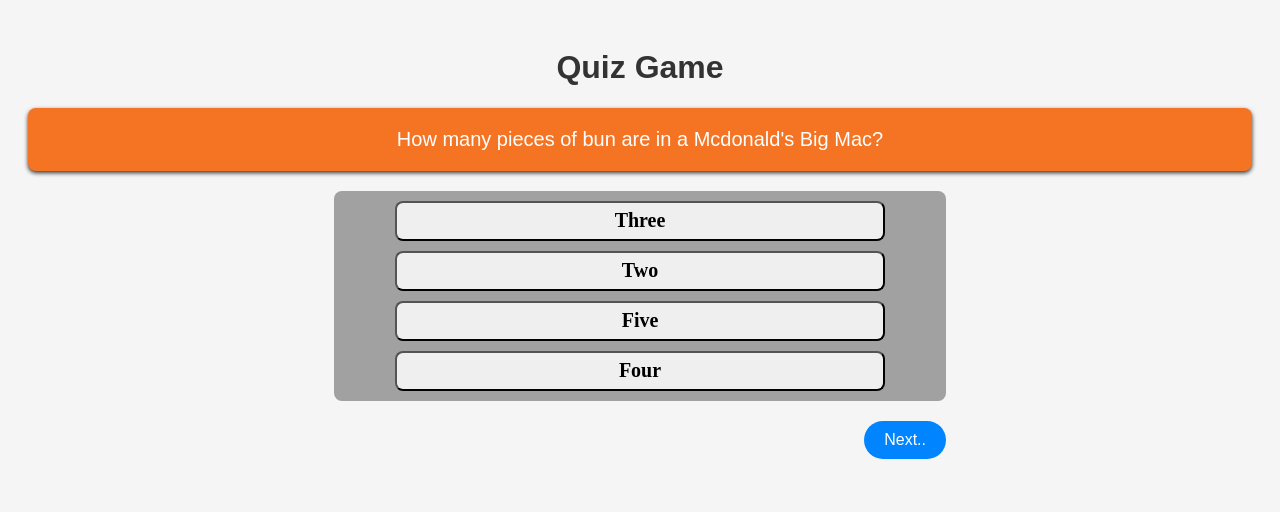
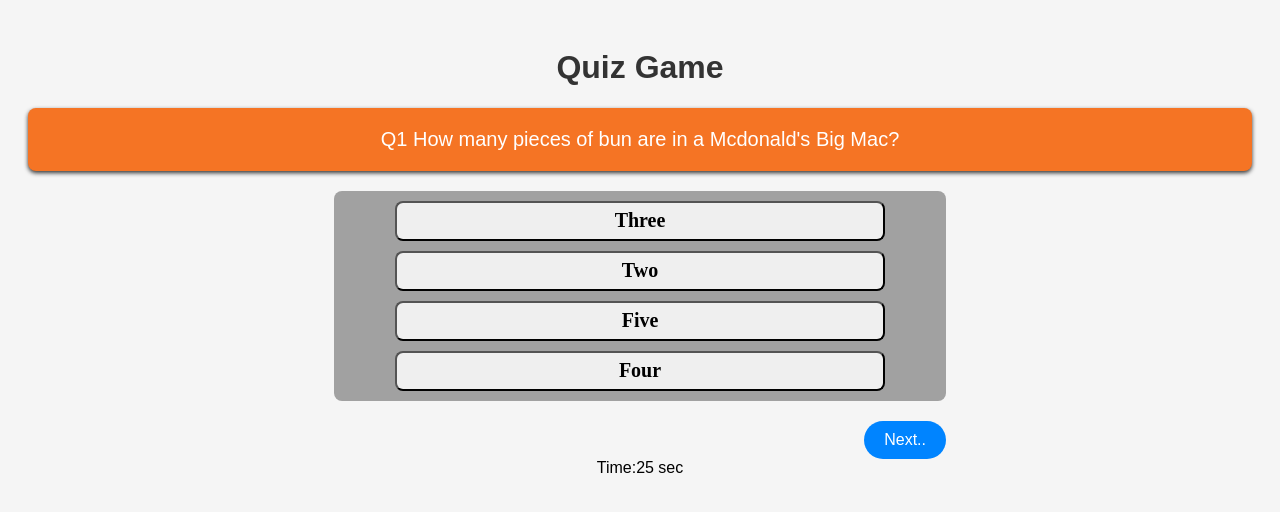
Before and after one commit to Aakash9033/Quiz-Application, a plain HTML site: page index.html in a window 1280 px wide. Drawn offline with Linux system fonts and the light colour scheme.

Commit message:
successfully implmented the 30 sec timming functionality on each question

```diff
--- a/index.html
+++ b/index.html
@@ -14,6 +14,7 @@
       <button id="next">Next..</button>
       <button id="again">Try Again..</button>
     </div>
+    <div id="timer">Time:</div>
     <script src="quiz.js"></script>
   </body>
 </html>
--- a/quiz.js
+++ b/quiz.js
@@ -2,7 +2,7 @@ const quesJSON = [
   {
     correctAnswer: "Three ",
     options: ["Two", "Three ", "Four", "Five"],
-    question: "How many pieces of bun are in a Mcdonald's Big Mac?",
+    question: "Q1 How many pieces of bun are in a Mcdonald's Big Mac?",
   },
   {
     correctAnswer: "L. Frank Baum",
@@ -12,7 +12,7 @@ const quesJSON = [
       "L. Frank Baum",
       "Donna Leon",
     ],
-    question: "Which author wrote 'The Wonderful Wizard of Oz'?",
+    question: "Q2 Which author wrote 'The Wonderful Wizard of Oz'?",
   },
   {
     correctAnswer: "Atlanta United",
@@ -22,12 +22,12 @@ const quesJSON = [
       "Atlanta Bulls",
       "Atlanta Stars",
     ],
-    question: "Which of these is a soccer team based in Atlanta?",
+    question: "Q3 Which of these is a soccer team based in Atlanta?",
   },
   {
     correctAnswer: "A Nanny",
     options: ["A Sow", "A Lioness", "A Hen", "A Nanny"],
-    question: "A female goat is known as what?",
+    question: "Q4 A female goat is known as what?",
   },
   {
     correctAnswer: "P. L. Travers",
@@ -37,12 +37,13 @@ const quesJSON = [
       "Lewis Carroll",
       "Enid Blyton",
     ],
-    question: "Which author wrote 'Mary Poppins'?",
+    question: "Q5 Which author wrote 'Mary Poppins'?",
   },
 ];
 
 let score = 0;
 let currentQuestion = 0;
+let time = 30;
 const totalScore = quesJSON.length;
 
 //Accessing all the elements:
@@ -50,6 +51,7 @@ const questionEl = document.getElementById("question");
 const optionEl = document.getElementById("options");
 const scoreEl = document.getElementById("score");
 const nextEl = document.getElementById("next");
+const timmer = document.getElementById("timer");
 const tryAgain = document.getElementById("again");
 tryAgain.style.display = "none";
 showQuestion();
@@ -57,12 +59,15 @@ showQuestion();
 nextEl.addEventListener("click", () => {
   scoreEl.textContent = `Score: ${score} / ${totalScore}`;
   nextQuestion();
+  timerZero();
 });
 tryAgain.addEventListener("click", () => {
   currentQuestion = 0;
   score = 0;
   scoreEl.textContent = `Score: ${score} / ${totalScore}`;
   showQuestion();
+  timerZero();
+  timmer.style.display = "block";
   nextEl.style.display = "inline-block";
   tryAgain.style.display = "none";
   optionEl.style.display = "flex";
@@ -92,6 +97,7 @@ function showQuestion() {
       }
       scoreEl.textContent = `Score: ${score} / ${totalScore}`;
       nextQuestion();
+      timerZero();
     });
   });
 }
@@ -102,6 +108,7 @@ function nextQuestion() {
   if (currentQuestion >= quesJSON.length) {
     questionEl.textContent = "Quiz Completed!!";
     nextEl.style.display = "none";
+    timmer.style.display = "none";
     tryAgain.style.display = "inline-block";
     optionEl.style.display = "none";
   } else {
@@ -119,3 +126,15 @@ function shuffleOptions(options) {
 }
 
 //   shuffleOptions([1, 2, 3, 4, 5]);
+setInterval(() => {
+  time = time - 1;
+  timmer.textContent = `Time:${time} sec`;
+  if (time <= 0) {
+    nextQuestion();
+    timerZero();
+  }
+}, 1000);
+function timerZero() {
+  time = 30;
+  timmer.textContent = `Time:${time} sec`;
+}
--- a/style.css
+++ b/style.css
@@ -78,3 +78,6 @@ h1 {
   font-weight: bold;
   color: #333;
 }
+#timer {
+  text-align: center;
+}
```
